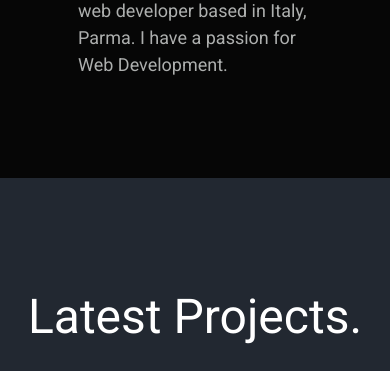
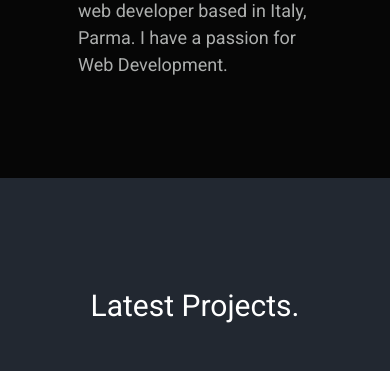
Before and after one commit to alejnr/alejnr.github.io, a plain HTML site: page index.html in a window 390 px wide. Shown: the part 377-748 px from the top of the page. Drawn offline with nearby package versions, Linux system fonts and the light colour scheme.

Commit message:
make text small on mobile

```diff
--- a/css/styles.css
+++ b/css/styles.css
@@ -203,6 +203,10 @@ i:hover {
   .button {
     padding: 10px 20px;
   }
+
+  .s-m > h2 {
+    font-size: 30px;
+  }
 }
 
 #top-btn {
--- a/index.html
+++ b/index.html
@@ -87,8 +87,8 @@
         web developer based in Italy, Parma. I have a passion for Web Development.</p>
     </div>
 
-   <div id="work" class="work text-center dark-bg p-10px">
-    <h2 data-aos="zoom-in" class="mt-100px">Latest Projects.</h2>
+    <div id="work" class="work text-center dark-bg p-10px">
+   <div class="s-m"><h2 data-aos="zoom-in" class="mt-100px">Latest Projects.</h2></div>
 
   <div class="container pt-3">
     <div class="row py-4 row-cols-1 row-cols-md-2">
```
